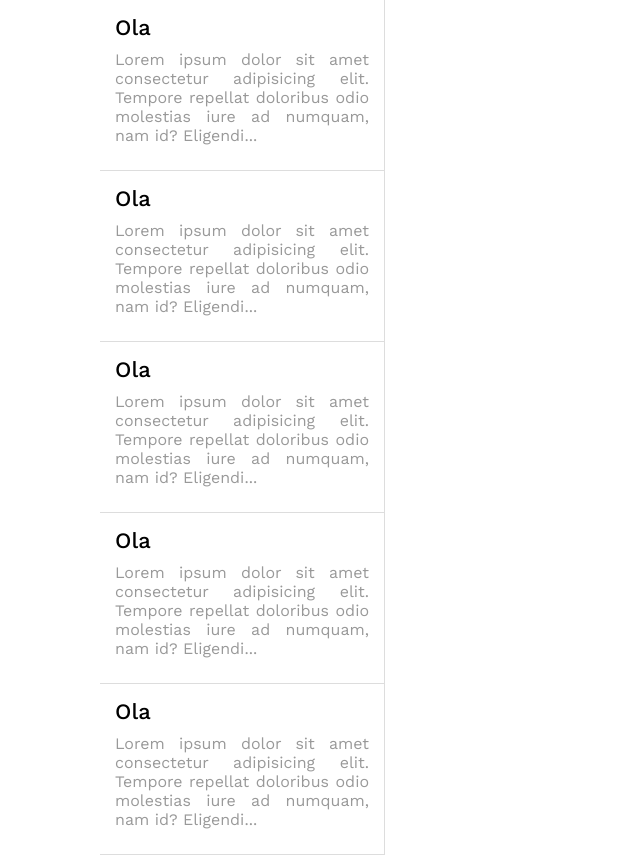
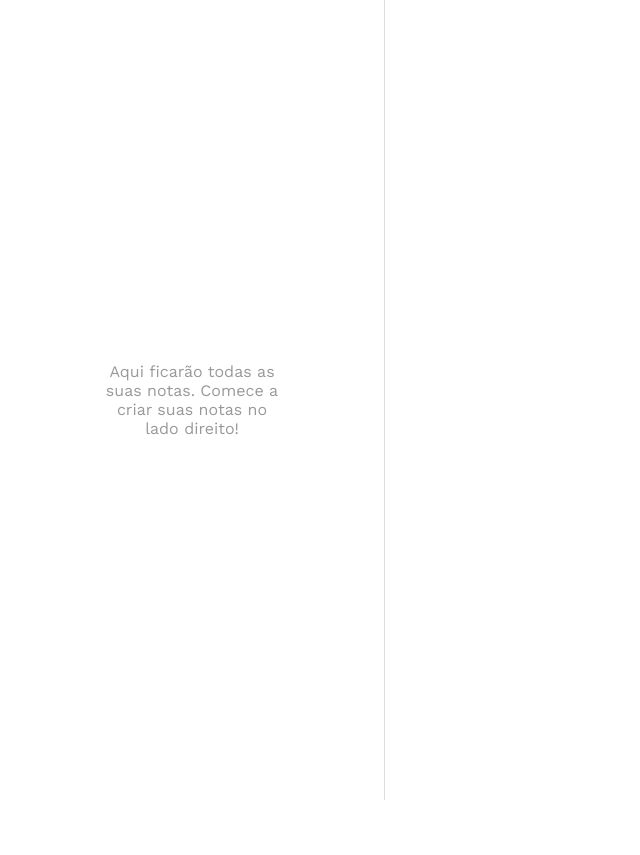
Before and after one commit to HubertRyanOfficial/cloudsky.app, a Next.js app: page / in a window 1280 px wide. Shown: the whole page, without its empty margins (0-640 px from the left). After the commit the page ends 800 px from the top, so only its background shows below. Built offline with nearby package versions, Linux system fonts and the light colour scheme.

Commit message:
notes empty state

```diff
--- a/components/Notes/Notes.module.css
+++ b/components/Notes/Notes.module.css
@@ -1,3 +1,16 @@
 .container {
   width: 30%;
 }
+
+.emptyContainer {
+  width: 30%;
+  display: flex;
+  justify-content: center;
+  align-items: center;
+  padding: 100px;
+}
+
+.emptyContainer > span {
+  text-align: center;
+  color: var(--dark-gray);
+}
--- a/components/Notes/index.tsx
+++ b/components/Notes/index.tsx
@@ -12,6 +12,8 @@ interface NotesProps {
 const Notes = () => {
   const { notes }: { notes: NotesProps[] } = useApp();
 
+  return <EmptyState />;
+
   return (
     <div className={styles.container}>
       <NoteItem />
@@ -23,4 +25,15 @@ const Notes = () => {
   );
 };
 
+const EmptyState = () => {
+  return (
+    <div className={styles.emptyContainer}>
+      <span>
+        Aqui ficarão todas as suas notas. Comece a criar suas notas no lado
+        direito!
+      </span>
+    </div>
+  );
+};
+
 export default Notes;
```
